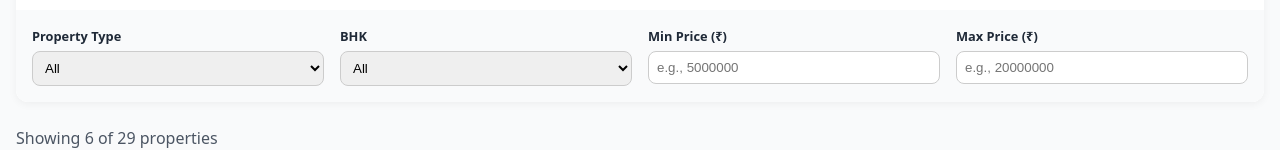
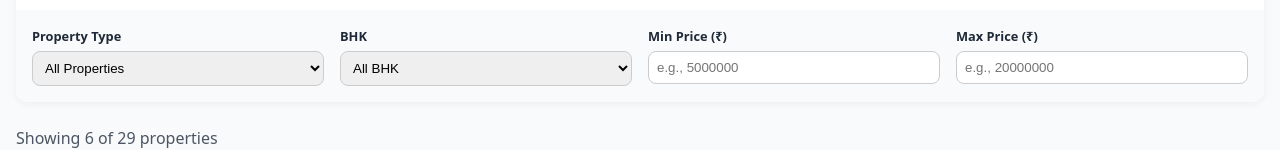
Before and after one commit to gauravquest00-create/luxurynest.llp, a React (Vite) app: page /properties in a window 1280 px wide. Shown: the part 278-428 px from the top of the page. Built offline with nearby package versions, Linux system fonts and the light colour scheme.

Commit message:
Update FilterBar.jsx

```diff
--- a/src/components/properties/FilterBar.jsx
+++ b/src/components/properties/FilterBar.jsx
@@ -92,17 +92,17 @@ export default function FilterBar({ onFilterChange, initialFilters }) {
         <div className="filter-group">
           <label>Property Type</label>
           <select value={filters.type} onChange={(e) => handleChange('type', e.target.value)}>
-            <option value="all">All</option>
-            <option value="sale">For Resale</option>
+            <option value="all">All Properties</option>
+            <option value="sale">For Sale (Resale)</option>
             <option value="rent">For Rent</option>
-            <option value="sale">For Builder floor</option>
-            <option value="rent">For Plot</option>
+            <option value="builder">Builder Floor</option>
+            <option value="plot">Plot / Land</option>
           </select>
         </div>
         <div className="filter-group">
           <label>BHK</label>
           <select value={filters.bhk} onChange={(e) => handleChange('bhk', e.target.value)}>
-            <option value="all">All</option>
+            <option value="all">All BHK</option>
             <option value="1">1 BHK</option>
             <option value="2">2 BHK</option>
             <option value="3">3 BHK</option>
@@ -111,11 +111,21 @@ export default function FilterBar({ onFilterChange, initialFilters }) {
         </div>
         <div className="filter-group">
           <label>Min Price (₹)</label>
-          <input type="number" placeholder="e.g., 5000000" value={filters.minPrice} onChange={(e) => handleChange('minPrice', e.target.value)} />
+          <input
+            type="number"
+            placeholder="e.g., 5000000"
+            value={filters.minPrice}
+            onChange={(e) => handleChange('minPrice', e.target.value)}
+          />
         </div>
         <div className="filter-group">
           <label>Max Price (₹)</label>
-          <input type="number" placeholder="e.g., 20000000" value={filters.maxPrice} onChange={(e) => handleChange('maxPrice', e.target.value)} />
+          <input
+            type="number"
+            placeholder="e.g., 20000000"
+            value={filters.maxPrice}
+            onChange={(e) => handleChange('maxPrice', e.target.value)}
+          />
         </div>
       </div>
     </div>
```
